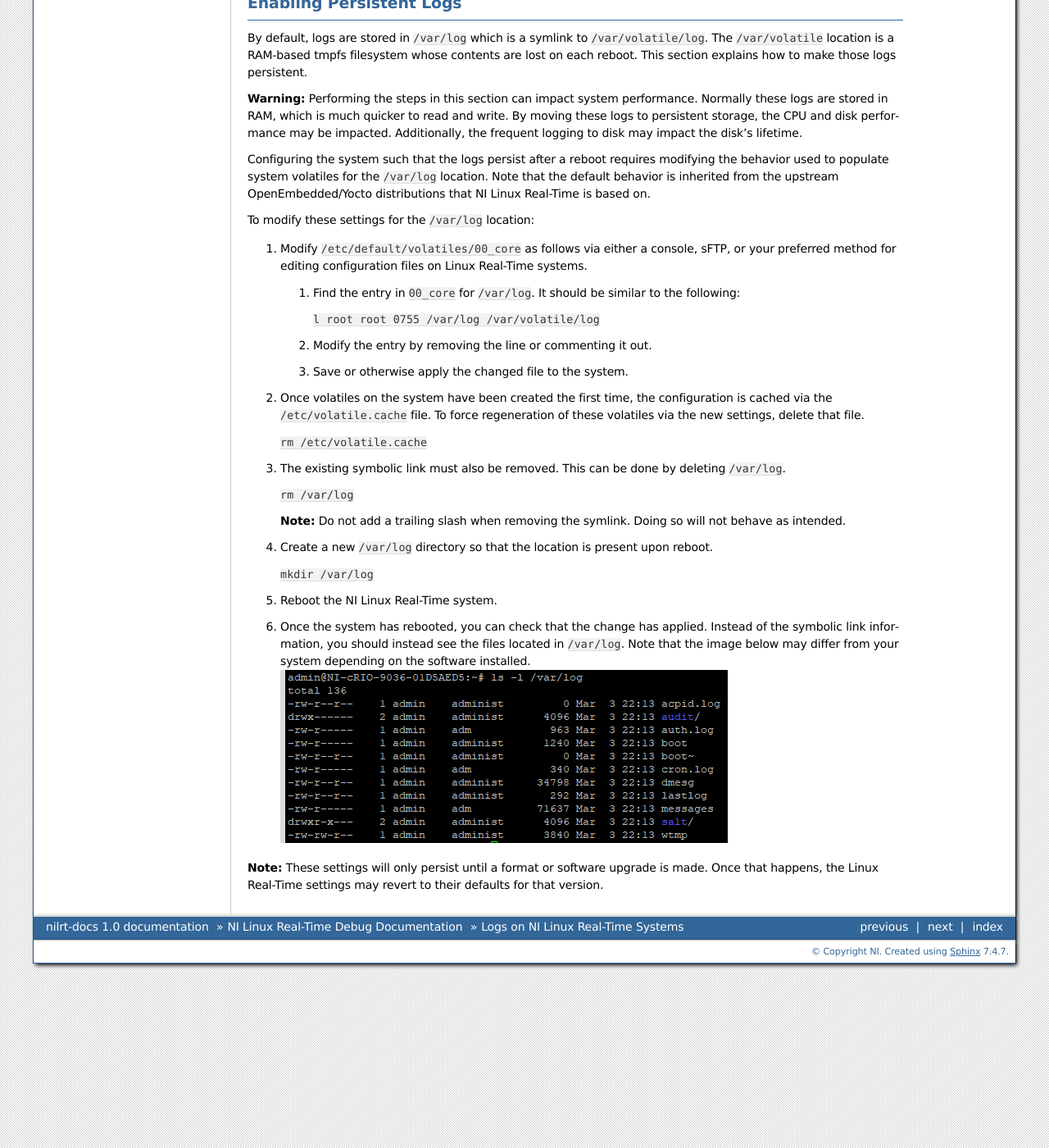
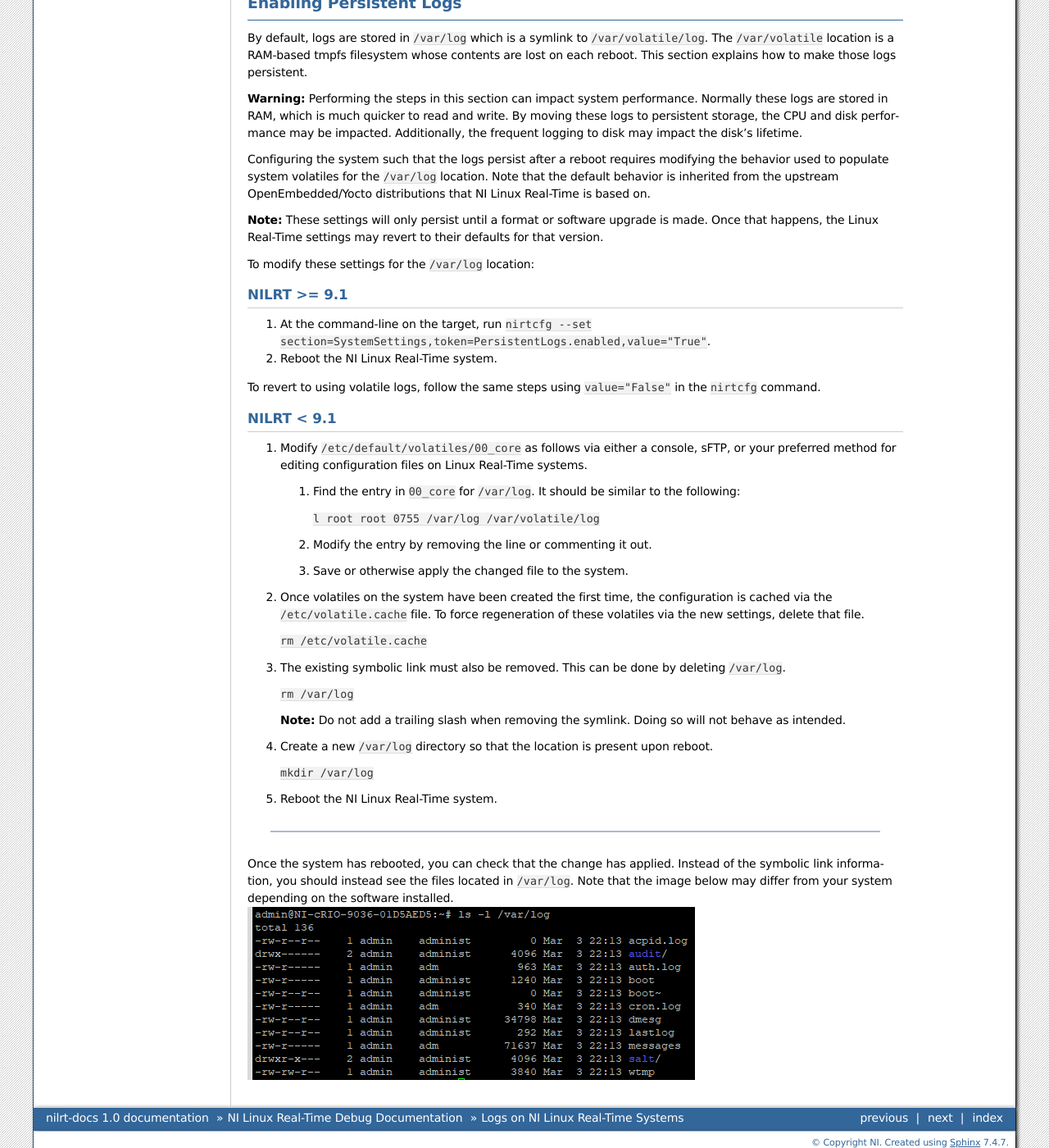
Before and after one commit to ni/nilrt-docs, a Sphinx documentation site: the page built from docs/source/troubleshooting/logs.rst, in a window 1280 px wide and 1400 px high, scrolled down 2878 px. Shown: the whole window at 82% size. Built offline with Sphinx 7.4.7, drawn with Linux system fonts in a browser that asks for light colours; some of the changed text lies outside the part shown.

Commit message:
Describe use of nirtcfg instead of manual changes
Signed-off-by: Mike Petersen <mike.petersen@ni.com>

```diff
--- a/docs/source/troubleshooting/logs.rst
+++ b/docs/source/troubleshooting/logs.rst
@@ -109,7 +109,22 @@
 Configuring the system such that the logs persist after a reboot requires modifying the behavior used to populate system volatiles for the ``/var/log`` location.
 Note that the default behavior is inherited from the upstream OpenEmbedded/Yocto distributions that NI Linux Real-Time is based on.
 
+**Note:** These settings will only persist until a format or software upgrade is made.
+Once that happens, the Linux Real-Time settings may revert to their defaults for that version.
+
 To modify these settings for the ``/var/log`` location:
+
+NILRT >= 9.1
+------------
+
+1. At the command-line on the target, run ``nirtcfg --set section=SystemSettings,token=PersistentLogs.enabled,value="True"``.
+
+2. Reboot the NI Linux Real-Time system.
+
+To revert to using volatile logs, follow the same steps using ``value="False"`` in the ``nirtcfg`` command.
+
+NILRT < 9.1
+-----------
 
 1. Modify ``/etc/default/volatiles/00_core`` as follows via either a console, sFTP, or your preferred method for editing configuration files on Linux Real-Time systems.
 
```
Also changed, not shown: other parts of docs/source/troubleshooting/logs.rst (+5 -6 lines).
